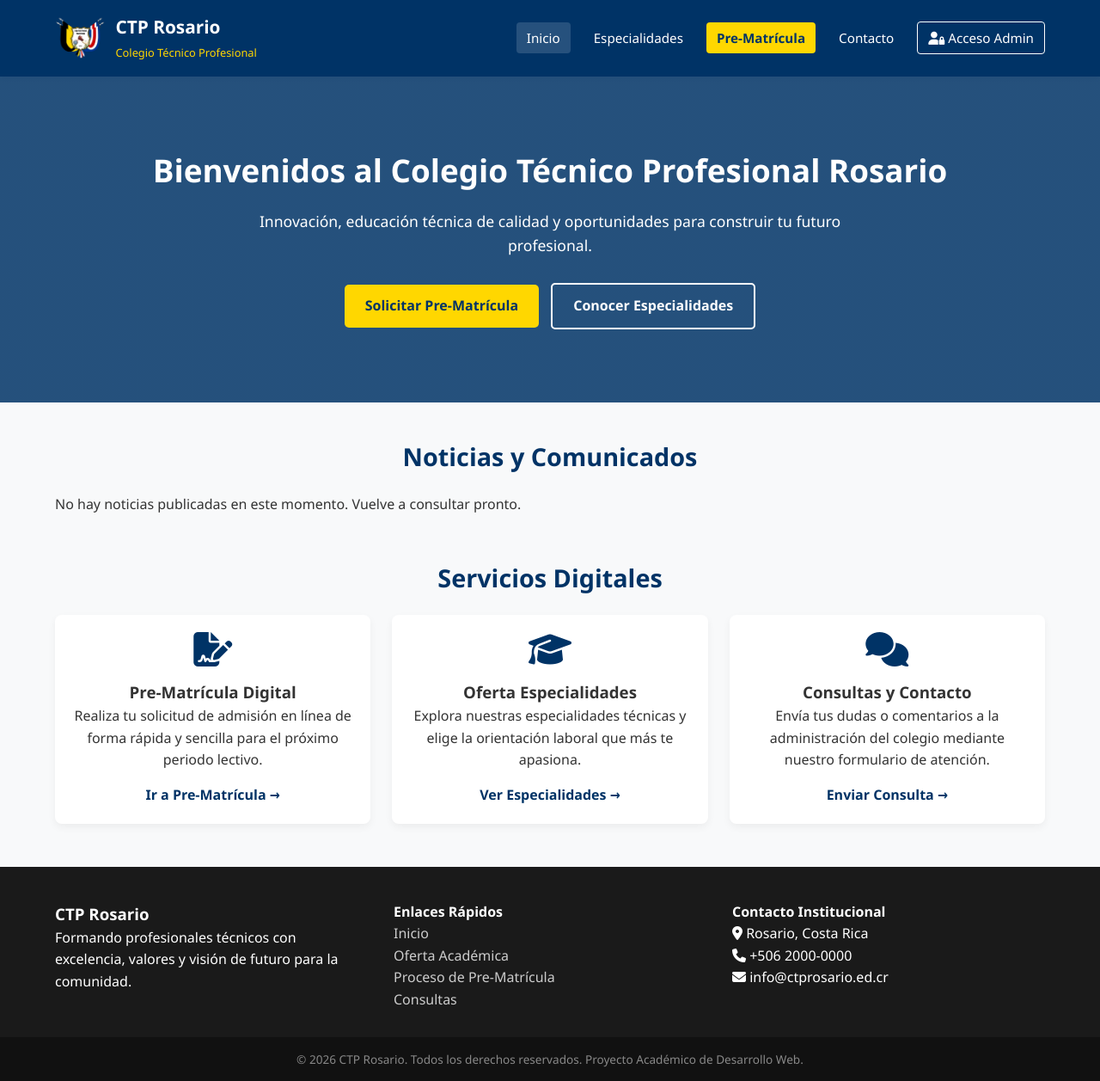
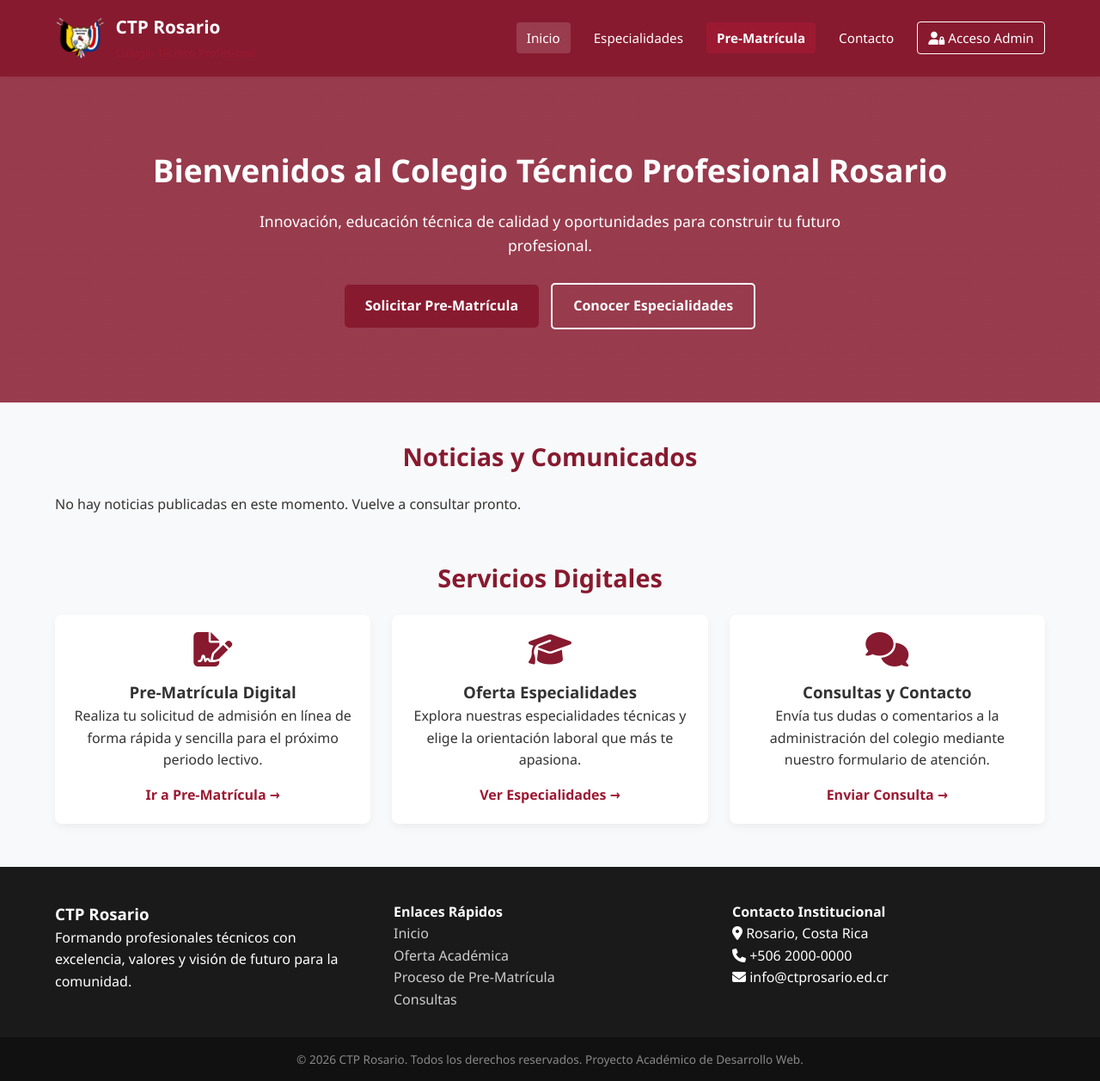
Before and after one commit to Cormanox/proyecto-CtpRosario, a PHP site: page /public/index.php in a window 1280 px wide. Shown: the whole page at 86% size. Run offline with PHP 8.4, Linux system fonts and the light colour scheme; data that the repository does not hold is empty; some libraries are stand-ins or nearby versions.

Commit message:
cambios del cc
cambios de colores

```diff
--- a/assets/css/styles.css
+++ b/assets/css/styles.css
@@ -1,3 +1,18 @@
+/* ==========================================================================
+   CTP ROSARIO - HOJA DE ESTILOS INSTITUCIONAL
+   Paleta de Colores de Marca:
+   - Color Primario / Principal: #871a2f (Rojo borgoña oscuro)
+   - Color Secundario / Acento:  #9c1932 (Rojo carmesí)
+   - Elementos Neutros / Base:   Blanco (#ffffff) estrictamente preservado
+   ========================================================================== */
+
+:root {
+    --color-primary: #871a2f;          /* Rojo borgoña oscuro (Principal) */
+    --color-secondary: #9c1932;        /* Rojo carmesí (Secundario / Acento) */
+    --color-primary-rgb: 135, 26, 47;
+    --color-secondary-rgb: 156, 25, 50;
+}
+
 /* Estilos Generales */
 * {
     box-sizing: border-box;
@@ -20,7 +35,7 @@ body {
 
 /* Header & Nav */
 .main-header {
-    background-color: #003366;
+    background-color: #871a2f;
     color: white;
     padding: 15px 0;
     box-shadow: 0 2px 8px rgba(0,0,0,0.1);
@@ -53,7 +68,7 @@ body {
 
 .logo-text span {
     font-size: 0.8rem;
-    color: #ffd700;
+    color: #9c1932;
 }
 
 .main-nav ul {
@@ -77,9 +92,14 @@ body {
 }
 
 .btn-highlight {
-    background-color: #ffd700 !important;
-    color: #003366 !important;
+    background-color: #9c1932 !important;
+    color: #ffffff !important;
     font-weight: bold;
+    transition: background-color 0.3s ease;
+}
+
+.btn-highlight:hover {
+    background-color: #871a2f !important;
 }
 
 .btn-login {
@@ -88,7 +108,7 @@ body {
 
 /* Hero Section */
 .hero {
-    background: linear-gradient(rgba(0, 51, 102, 0.85), rgba(0, 51, 102, 0.85)), url('https://via.placeholder.com/1200x500') center/cover;
+    background: linear-gradient(rgba(135, 26, 47, 0.85), rgba(135, 26, 47, 0.85)), url('https://via.placeholder.com/1200x500') center/cover;
     color: white;
     padding: 80px 0;
     text-align: center;
@@ -115,8 +135,14 @@ body {
 }
 
 .btn-primary {
-    background-color: #ffd700;
-    color: #003366;
+    background-color: #871a2f;
+    color: #ffffff;
+    transition: background-color 0.3s ease;
+}
+
+.btn-primary:hover {
+    background-color: #9c1932;
+    color: #ffffff;
 }
 
 .btn-secondary {
@@ -130,7 +156,7 @@ body {
     text-align: center;
     margin: 40px 0 20px;
     font-size: 1.8rem;
-    color: #003366;
+    color: #871a2f;
 }
 
 /* Noticias Grid */
@@ -169,16 +195,21 @@ body {
 
 .service-icon {
     font-size: 2.5rem;
-    color: #003366;
+    color: #871a2f;
     margin-bottom: 15px;
 }
 
 .service-link {
     display: inline-block;
     margin-top: 15px;
-    color: #003366;
+    color: #9c1932;
     font-weight: bold;
     text-decoration: none;
+    transition: color 0.2s ease;
+}
+
+.service-link:hover {
+    color: #871a2f;
 }
 
 /* Footer */
```
Also changed, not shown: other parts of assets/css/styles.css (+14 -14 lines), assets/css/style.css (+55 -24 lines).
